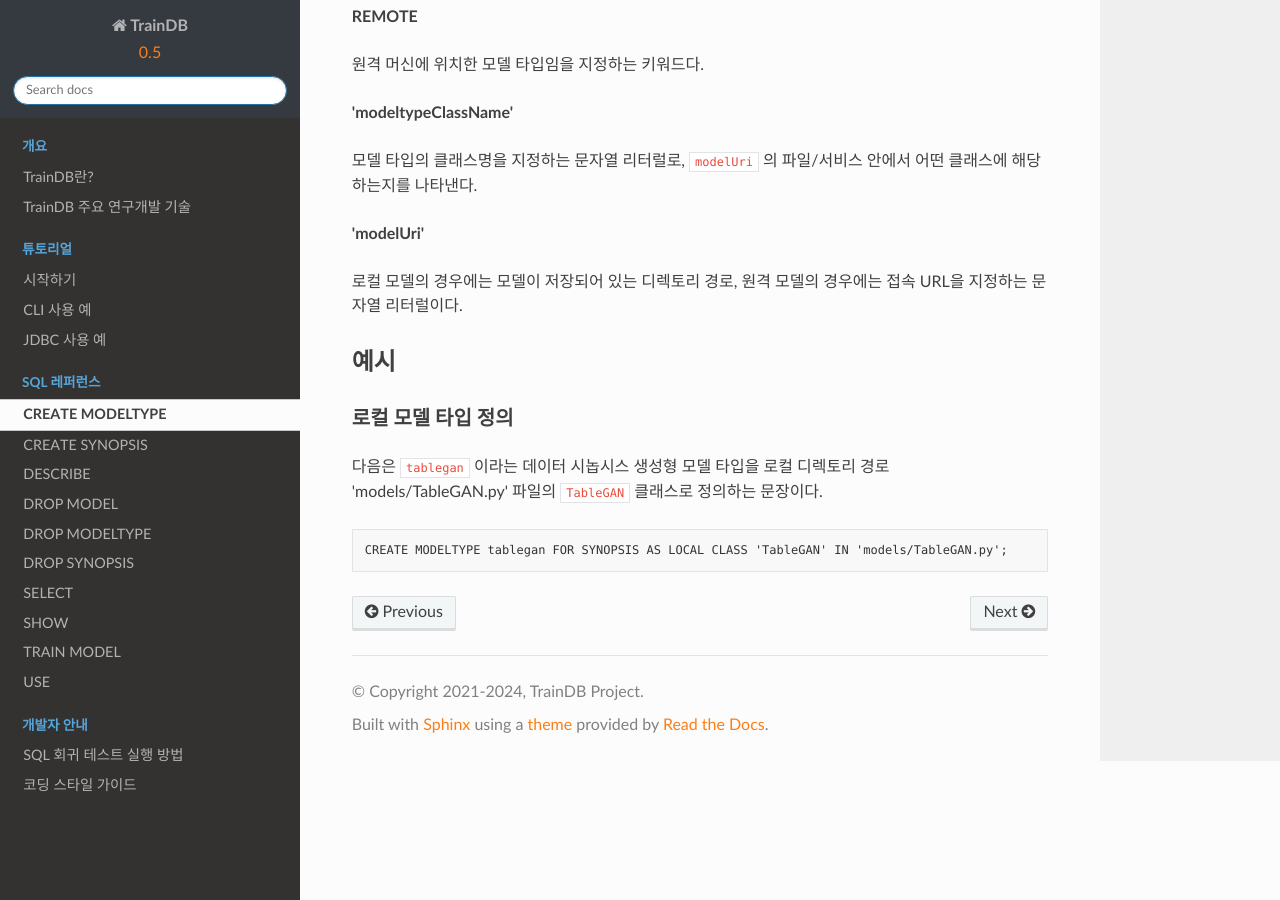
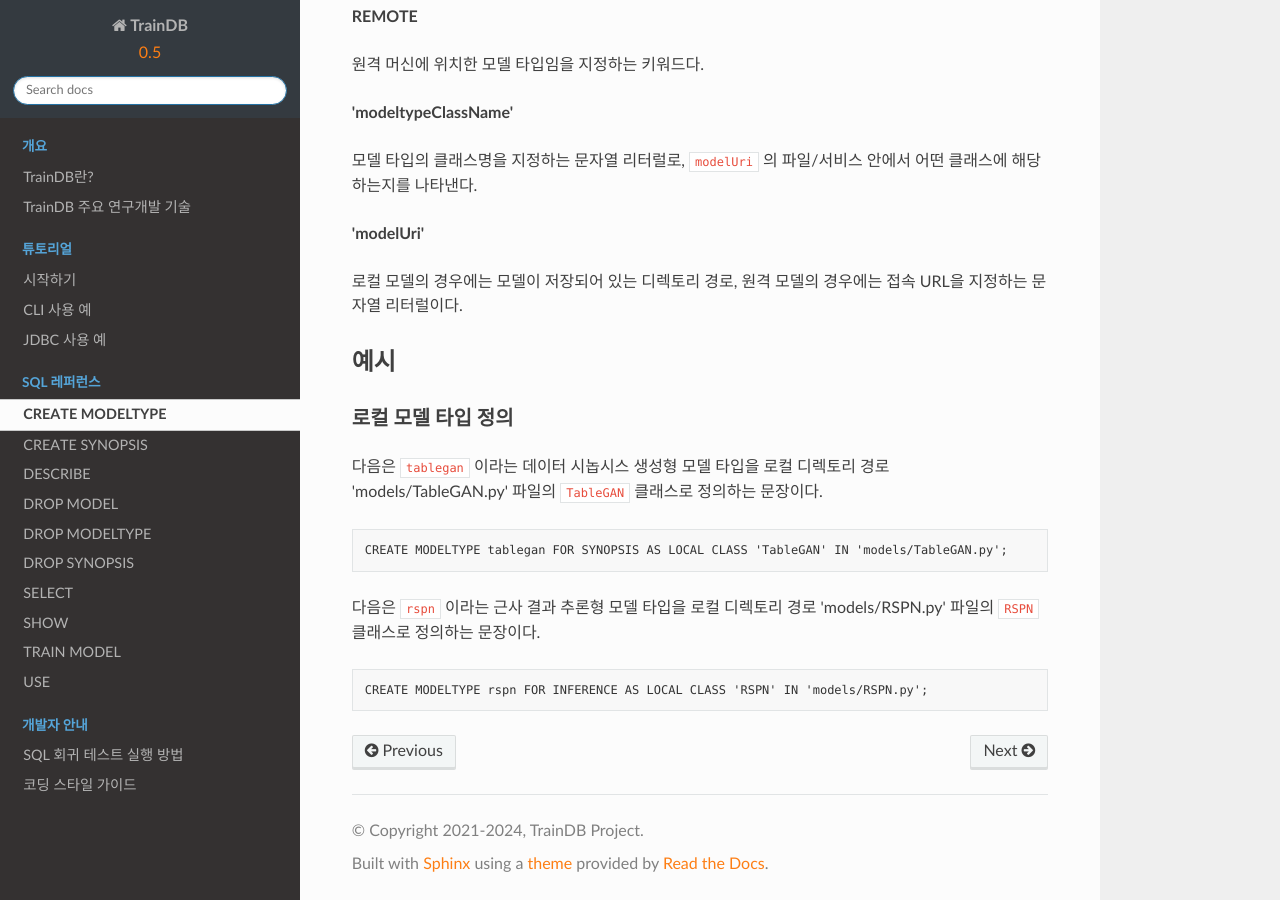
Before and after one commit to traindb-project/traindb-doc-kr, a Sphinx documentation site: the page built from docs/sql/create_modeltype.rst, in a window 1280 px wide and 900 px high, scrolled down 1344 px. Built offline with Sphinx 7.4.7 and the Read the Docs theme 2.0.0, drawn with Linux system fonts in a browser that asks for light colours.

Commit message:
add some explanation on using RSPN inferece model

```diff
--- a/docs/sql/create_modeltype.rst
+++ b/docs/sql/create_modeltype.rst
@@ -89,3 +89,9 @@ CREATE MODELTYPE
 .. code-block:: console
 
   CREATE MODELTYPE tablegan FOR SYNOPSIS AS LOCAL CLASS 'TableGAN' IN 'models/TableGAN.py';
+
+다음은 ``rspn`` 이라는 근사 결과 추론형 모델 타입을 로컬 디렉토리 경로 'models/RSPN.py' 파일의 ``RSPN`` 클래스로 정의하는 문장이다.
+
+.. code-block:: console
+
+  CREATE MODELTYPE rspn FOR INFERENCE AS LOCAL CLASS 'RSPN' IN 'models/RSPN.py';
--- a/docs/tutorial/getting_started.rst
+++ b/docs/tutorial/getting_started.rst
@@ -21,6 +21,8 @@ TrainDB ML Model Library
 
   * Using ``pip``: pip install pomegranate==0.14.6 sdgym==0.5.0
   * Using ``conda``: conda install -c sdv-dev -c conda-forge sdgym
+
+* `SPFlow <https://github.com/SPFlow/SPFlow>`_
 
 
 설치
```
